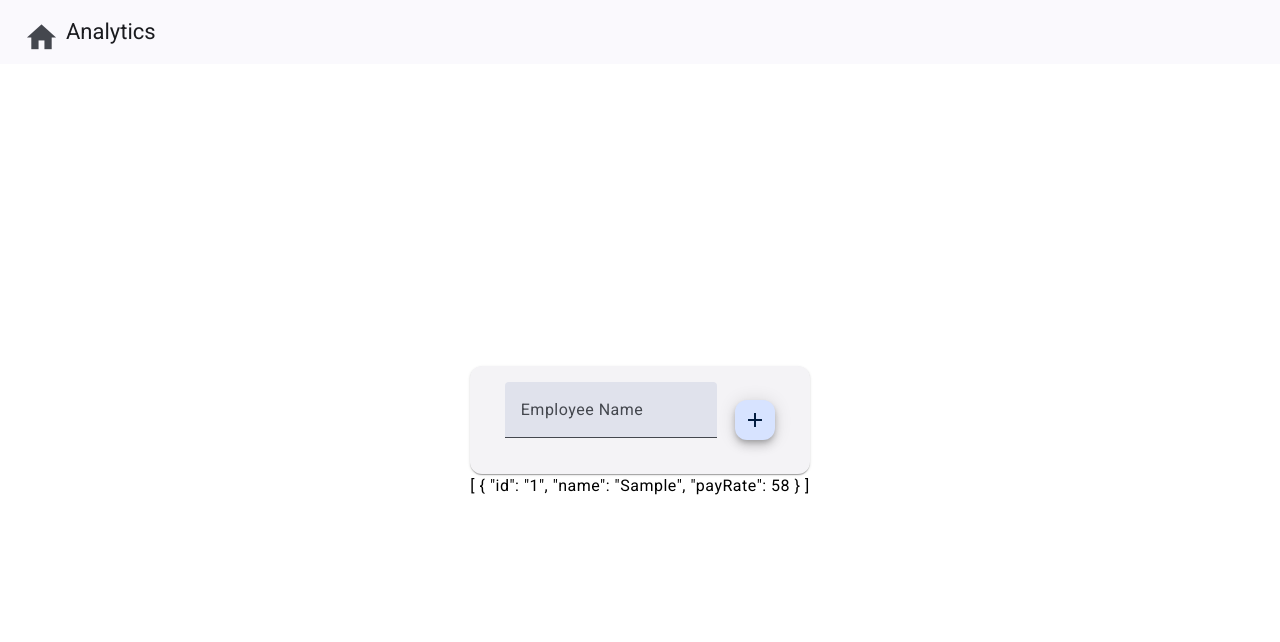
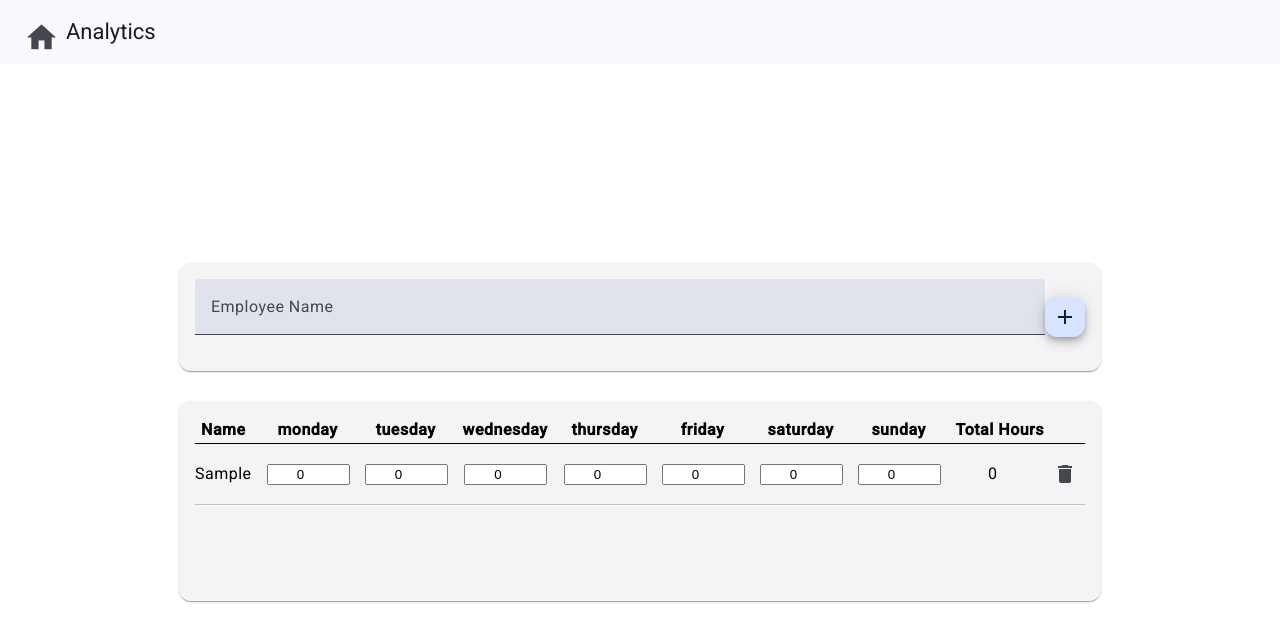
Before and after one commit to Jthapata/hr-timesheet, an Angular app: page /timesheet in a window 1280 px wide. Both pictures are taken after typing "Sample" into the empty fields and a click on the button "add". Shown: the top 642 px of the page. Built offline with nearby package versions, Linux system fonts and the light colour scheme.

Commit message:
adding unit 8 code

```diff
--- a/src/app/app.module.ts
+++ b/src/app/app.module.ts
@@ -10,6 +10,7 @@ import { AnalyticsComponent } from './components/analytics/analytics.component';
 import { TopNavbarComponent } from './components/top-navbar/top-navbar.component';
 import { AnalyticsTableComponent } from './components/analytics-table/analytics-table.component';
 import { MaterialModule } from './modules/material.module';
+import { FormsModule } from '@angular/forms';
 
 @NgModule({
   declarations: [ //components associated w this module
@@ -18,7 +19,8 @@ import { MaterialModule } from './modules/material.module';
   imports: [ //all of our imports available to our components
     BrowserModule,
     AppRoutingModule,
-    MaterialModule
+    MaterialModule,
+    FormsModule
   ],
   providers: [ //provice services to our components
     provideAnimationsAsync()
--- a/src/app/components/timesheet/timesheet.component.html
+++ b/src/app/components/timesheet/timesheet.component.html
@@ -12,6 +12,31 @@
                 <mat-icon>add</mat-icon>
             </button>
         </mat-card>
-        <div>{{employees | json}}</div>
+
+        <mat-card class="hours">
+            <table>
+                <thead>
+                    <th>Name</th>
+                    <th *ngFor="let day of weekdays">{{day}}</th>
+                    <th>Total Hours</th>
+                    <th></th>
+                </thead>
+
+                <tbody>
+                    <tr *ngFor="let employee of employees; let i = index">
+                        <td>{{employee.name}}</td>
+                        <td *ngFor="let day of weekdays">
+                            <input type="number" [id]="day" [(ngModel)]="employee[day]" class="hours-input" name="employee[day]">
+                        </td>
+                        <td class="total-cell">{{getTotalHours(employee)}}</td>
+                        <td>
+                            <button mat-icon-button (click)="deleteEmployee(i)">
+                                <mat-icon>delete</mat-icon>
+                            </button>
+                        </td>
+                    </tr>
+                </tbody>
+            </table>
+        </mat-card>
     </div>
 </div>
--- a/src/app/components/timesheet/timesheet.component.scss
+++ b/src/app/components/timesheet/timesheet.component.scss
@@ -11,3 +11,41 @@ mat-card {
     align-items: center;
     padding: 1rem;
 }
+mat-form-field {
+    width: calc(100% - 40px);
+}
+.hours {
+    margin-top: 30px;
+}
+.hours {
+    min-height: 200px;
+    margin-top: 30px;
+    display: flex;
+    flex-direction: column;
+    justify-content: space-between;
+}
+.hours-input {
+    max-width: 75px;
+    margin-left: 15px;
+    text-align: center;
+}
+.total-cell {
+    text-align: center;
+}
+table {
+    border-collapse: collapse;
+}
+th {
+    border-bottom: 1px solid black;
+
+    &:not(:first-child) {
+        padding-left: 15px;
+    }
+}
+td {
+    text-align: center;
+    padding: 10px 0px;
+}
+tr td {
+    border-bottom:1pt solid #C1C1C1;
+}
--- a/src/app/components/timesheet/timesheet.component.ts
+++ b/src/app/components/timesheet/timesheet.component.ts
@@ -16,6 +16,7 @@ export class TimesheetComponent {
   employeeNameFC = new FormControl('', this.nameValidator());
   employees: Employee[] = [];
   employeeId = 0;
+  weekdays: string[] = ['monday', 'tuesday', 'wednesday', 'thursday', 'friday', 'saturday', 'sunday'];
 
   constructor(
     private route: ActivatedRoute,
@@ -32,10 +33,17 @@ export class TimesheetComponent {
       this.employeeId++;
 
       this.employees.push({
-        id: this.employeeId.toString(),
-        departmentId: this.department?.id,
-        name: this.employeeNameFC.value,
-        payRate: Math.floor(Math.random() * 50) + 50
+          id: this.employeeId.toString(),
+          departmentId: this.department?.id,
+          name: this.employeeNameFC.value,
+          payRate: Math.floor(Math.random() * 50) + 50,
+          monday: 0,
+          tuesday: 0,
+          wednesday: 0,
+          thursday: 0,
+          friday: 0,
+          saturday: 0,
+          sunday: 0
       });
 
       this.employeeNameFC.setValue('');
@@ -55,4 +63,13 @@ export class TimesheetComponent {
         return error;
     };
   }
+
+  getTotalHours(employee: Employee): number {
+    return employee.monday + employee.tuesday + employee.wednesday
+        + employee.thursday + employee.friday + employee.saturday + employee.sunday;
+  }
+
+  deleteEmployee(index: number): void {
+    this.employees.splice(index, 1);
+  }
 }
--- a/src/app/modules/material.module.ts
+++ b/src/app/modules/material.module.ts
@@ -20,7 +20,7 @@ import { ReactiveFormsModule } from '@angular/forms';
     MatListModule,
     MatFormFieldModule,
     MatInputModule,
-    ReactiveFormsModule
+    ReactiveFormsModule,
   ],
   exports: [
     MatToolbarModule,
```
Also changed, not shown: src/app/interfaces/employee.ts (+9 -0 lines).
